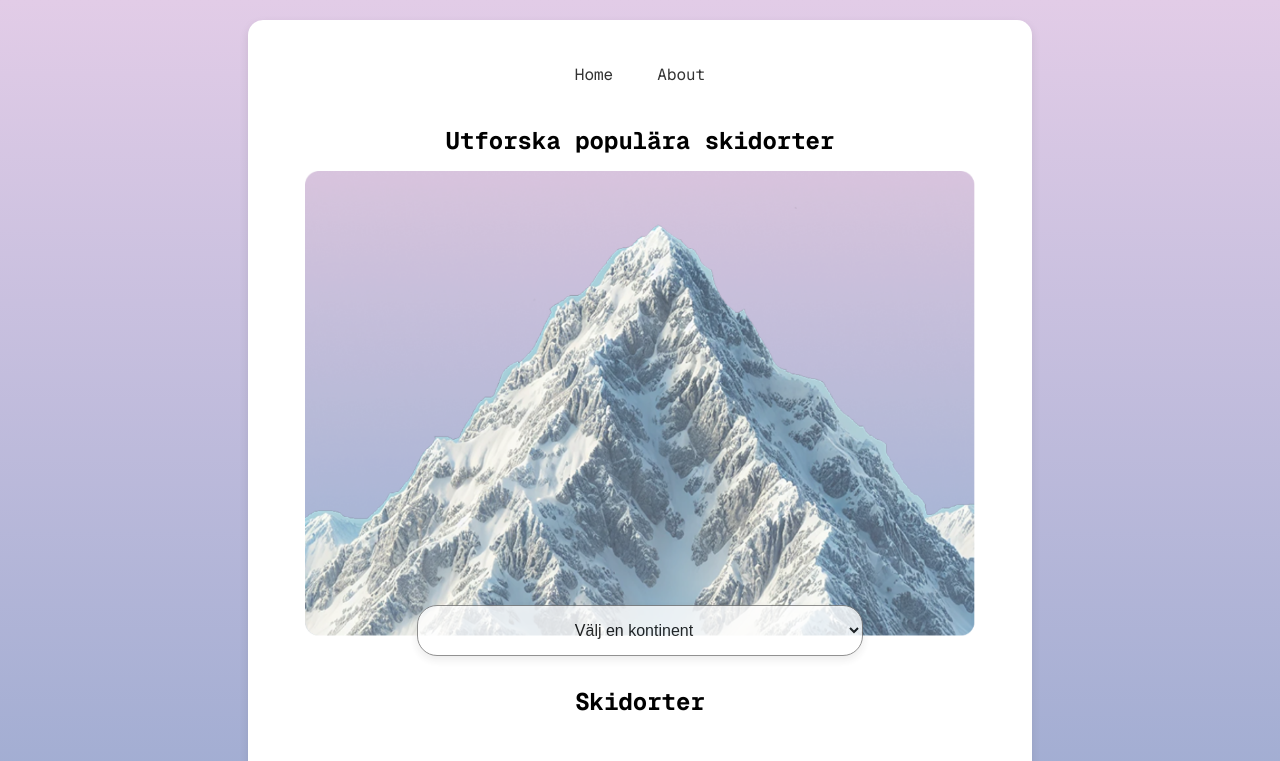
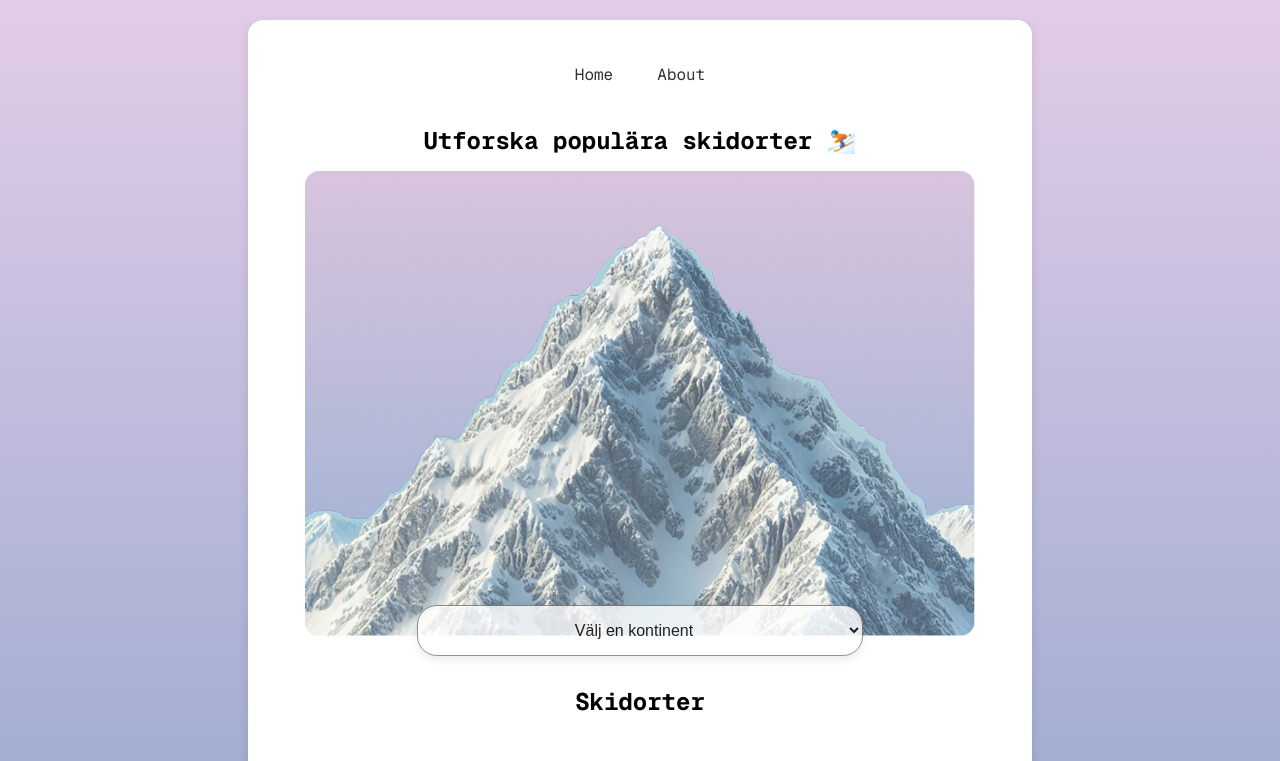
Before and after one commit to Rebecka94/Snowtracks-React-App, a React (Vite) app: page / in a window 1280 px wide. Shown: the top 761 px of the page. Built offline with nearby package versions, Linux system fonts and the light colour scheme; a web font is replaced by a local one.

Commit message:
Updated README file

```diff
--- a/src/pages/HomePage.tsx
+++ b/src/pages/HomePage.tsx
@@ -76,7 +76,7 @@ export default function HomePage() {
   return (
     <Container>
       <Wrapper>
-        <HomePageTitle>Utforska populära skidorter</HomePageTitle>
+        <HomePageTitle>Utforska populära skidorter ⛷️</HomePageTitle>
         <StyledImage src={MountainImg} alt="Mountain" />
         <FilterBox
           value={filteredContinent}
```
Also changed, not shown: 1 other file (tests, documents, lock files or other folders).
